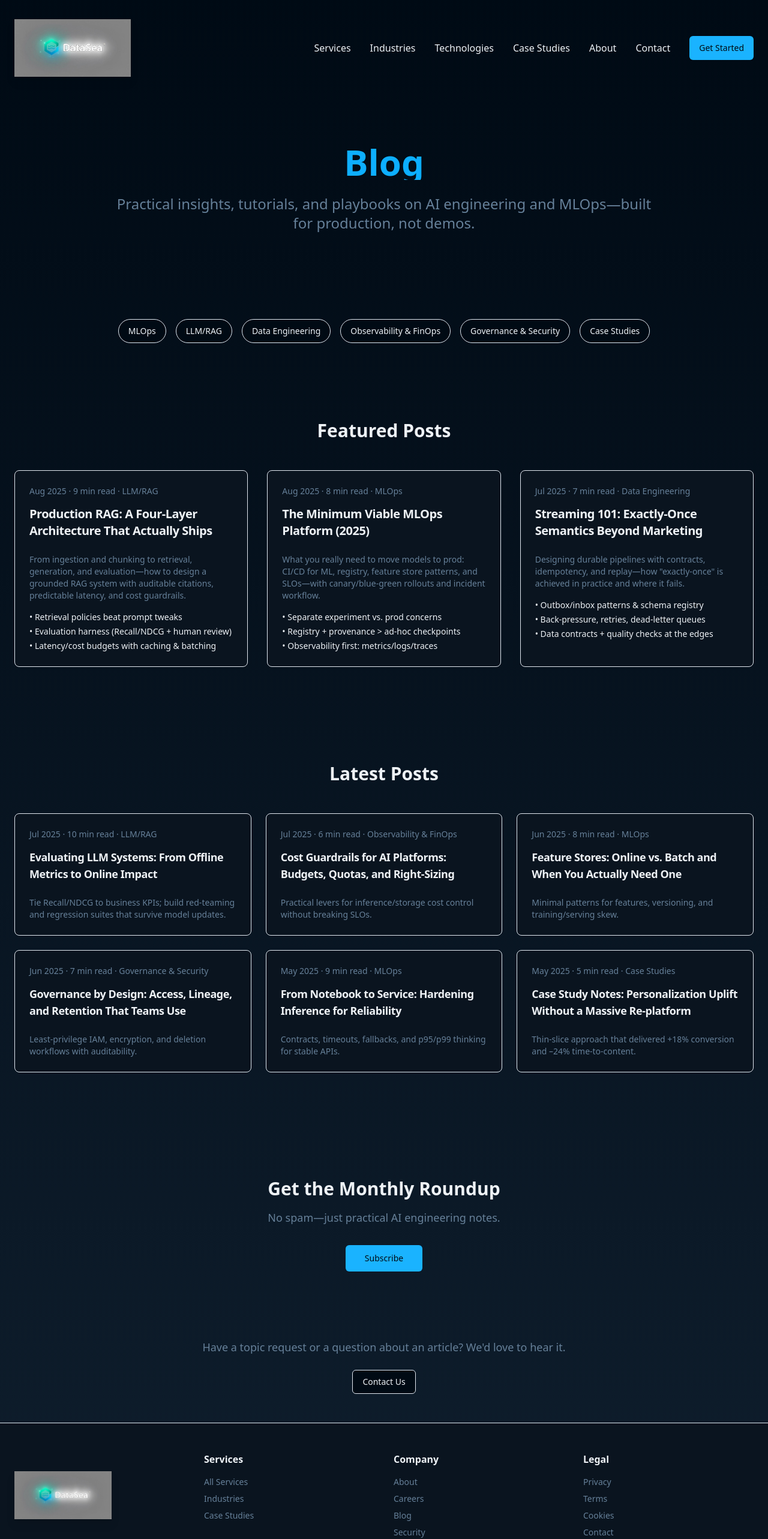
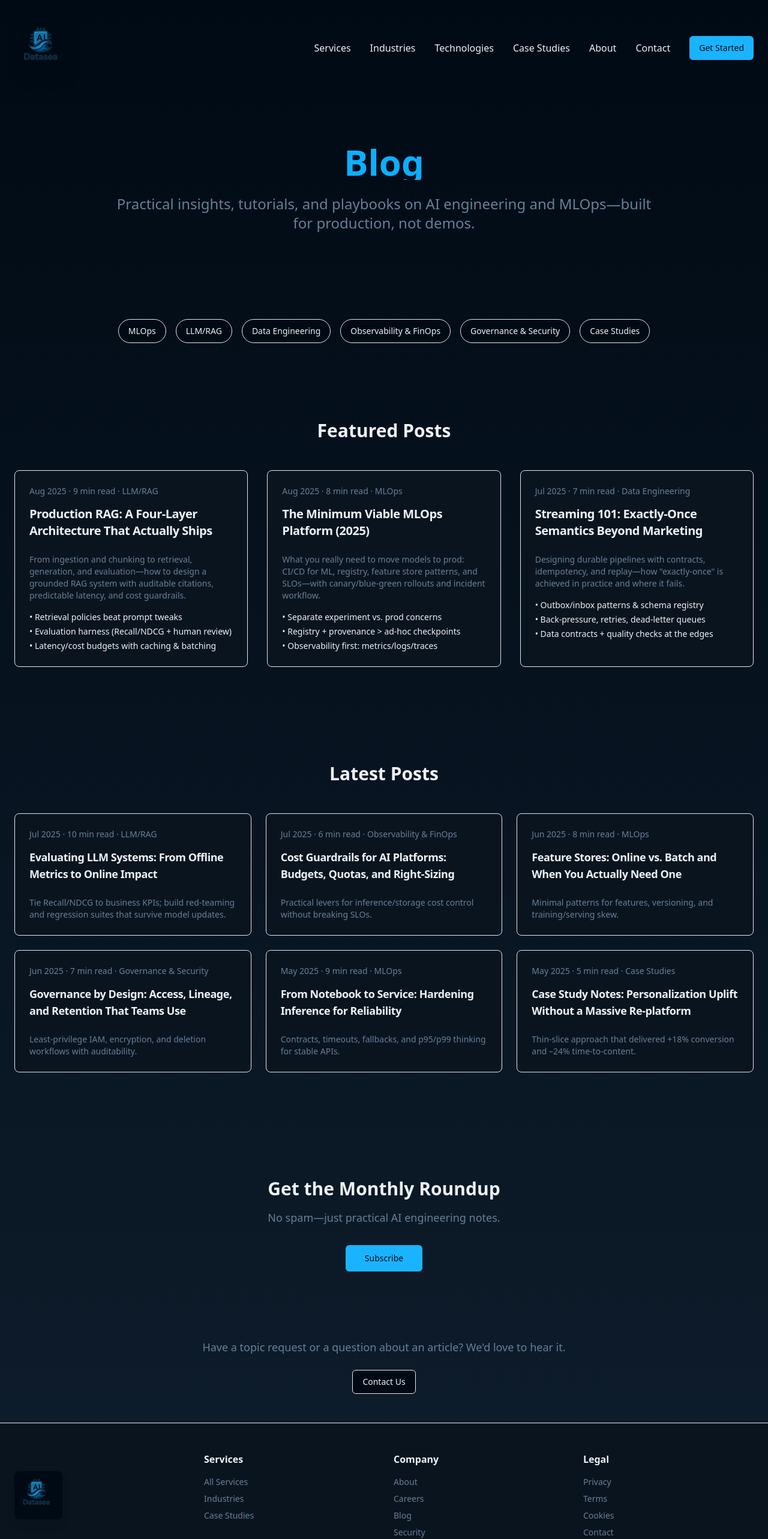
Before and after one commit to lirone-ia/data-sea-genai, a React (Vite) app: page /blog in a window 1280 px wide. Shown: the top 2566 px of the page at 60% size. Built offline with nearby package versions, Linux system fonts and the light colour scheme.

Commit message:
Revert logo and background
Reverts the logo to the previous version and applies the site's background color or a transparent background to the logo for better integration.

```diff
--- a/src/components/Footer.tsx
+++ b/src/components/Footer.tsx
@@ -1,5 +1,3 @@
-import logoImage from "@/assets/datasea-logo-clear.png";
-
 const Footer = () => {
   return (
     <footer className="bg-card border-t py-12">
@@ -7,9 +5,10 @@ const Footer = () => {
         <div className="grid md:grid-cols-4 gap-8 mb-8">
           <div className="flex items-center space-x-3">
             <img
-              src={logoImage}
+              src="/lovable-uploads/502f36c9-283c-4022-8de7-8585625012a9.png"
               alt="DataSea - Enterprise AI Solutions"
-              className="h-20 w-auto object-contain filter drop-shadow-lg"
+              className="h-20 w-auto object-contain filter drop-shadow-lg bg-background rounded-lg p-2"
+              style={{ backgroundColor: 'hsl(210 100% 4%)' }}
             />
           </div>
 
--- a/src/components/Header.tsx
+++ b/src/components/Header.tsx
@@ -1,7 +1,6 @@
 import { Button } from "@/components/ui/button";
 import { ContactModal } from "@/components/ContactModal";
 import { useState } from "react";
-import logoImage from "@/assets/datasea-logo-clear.png";
 
 const Header = () => {
   const [modalType, setModalType] = useState<"consultation" | "contact" | "demo" | null>(null);
@@ -21,9 +20,10 @@ const Header = () => {
           <div className="flex items-center space-x-3">
             <a href="/">
               <img
-                src={logoImage}
+                src="/lovable-uploads/502f36c9-283c-4022-8de7-8585625012a9.png"
                 alt="DataSea - Enterprise AI Solutions"
-                className="h-24 w-auto object-contain filter drop-shadow-lg"
+                className="h-24 w-auto object-contain filter drop-shadow-lg bg-background rounded-lg p-2"
+                style={{ backgroundColor: 'hsl(210 100% 4%)' }}
               />
             </a>
           </div>
```
